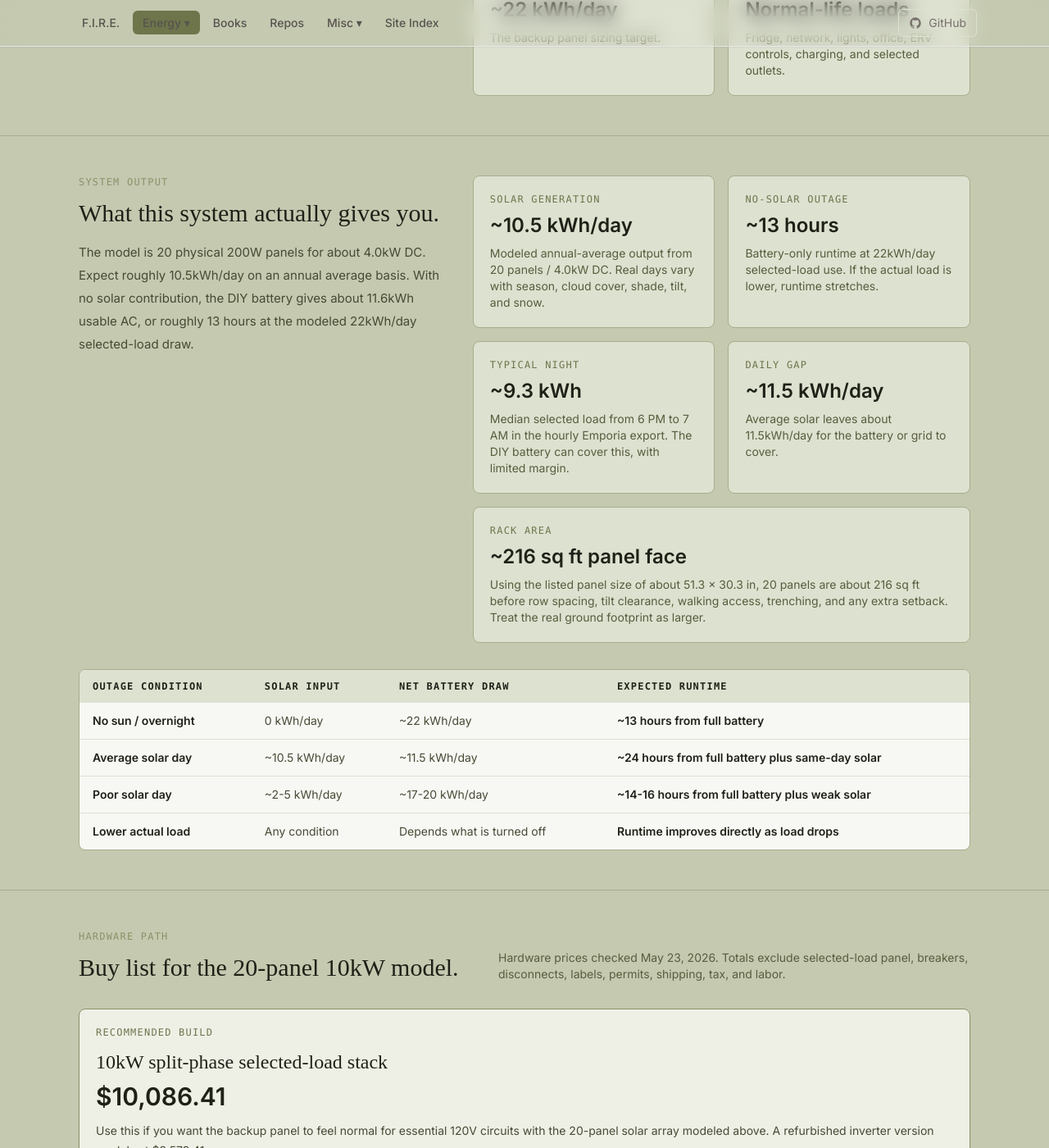
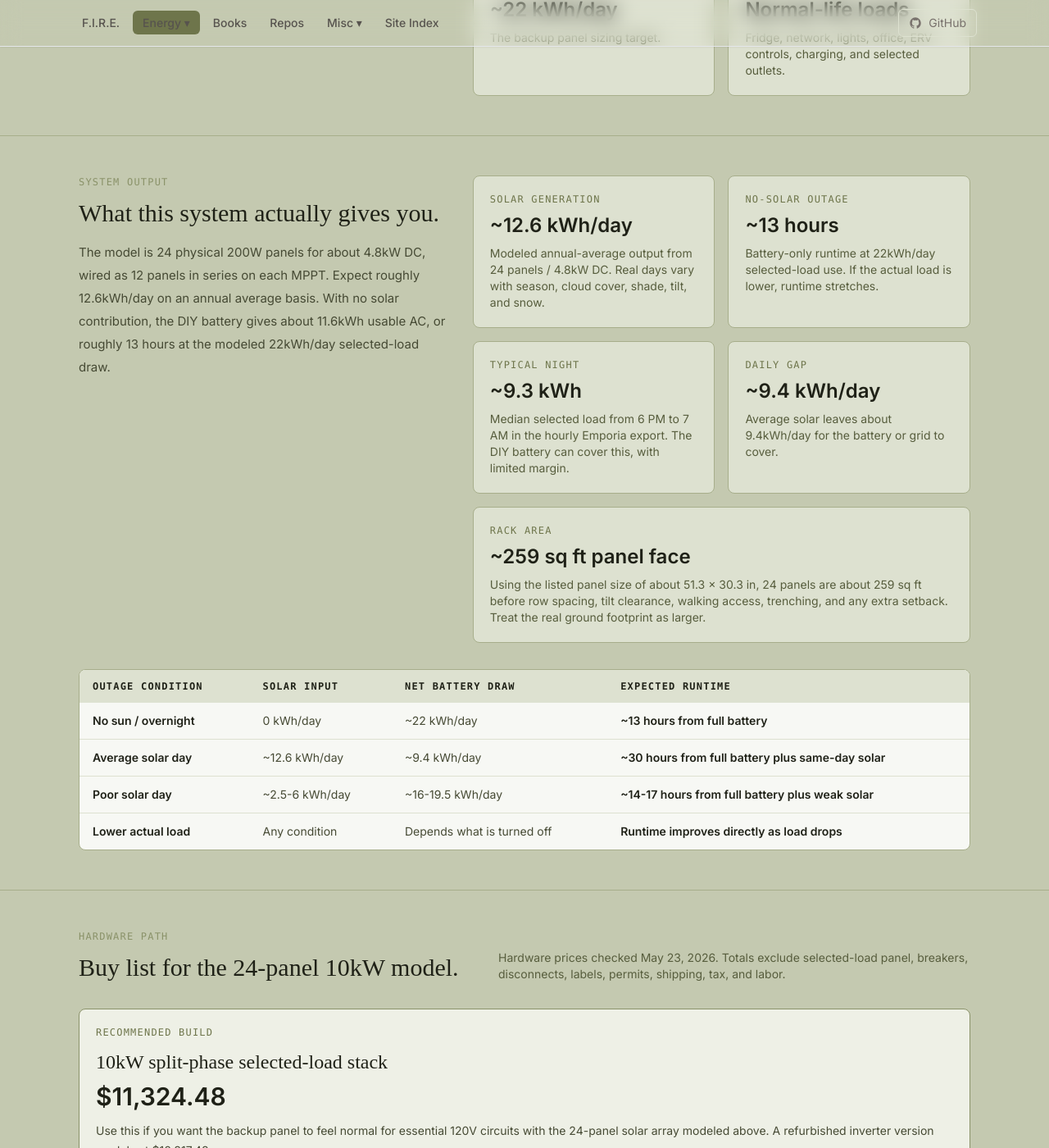
Before and after one commit to techmore/techmore.github.io, a Jekyll site: the page built from pages/energy-monitoring/will-prowse-2026.html, in a window 1280 px wide and 1400 px high, scrolled down 892 px. Shown: the whole window at 82% size. Built offline with Jekyll 4.4.1, drawn with Linux system fonts in a browser that asks for light colours; nearby versions of some CDN libraries; some web fonts are replaced; some of the changed text lies outside the part shown.

Commit message:
Model 24 panel solar sweet spot

```diff
--- a/pages/energy-monitoring/will-prowse-2026.html
+++ b/pages/energy-monitoring/will-prowse-2026.html
@@ -9,7 +9,7 @@ title: Will Prowse 2026 - Techmore
       <p class="font-mono text-xs tracking-widest uppercase text-olive-500">Selected-load solar backup blueprint</p>
       <h1 class="mt-4 font-display italic text-5xl sm:text-6xl text-olive-950 leading-tight">Will Prowse 2026 budget path.</h1>
       <p class="mt-6 text-lg text-olive-800 leading-8">
-        A practical 10kW split-phase backup model for selected house loads: 20 panels, one 16kWh DIY battery, and a clear read on daily solar production and no-solar outage runtime.
+        A practical 10kW split-phase backup model for selected house loads: 24 panels, one 16kWh DIY battery, and a clear read on daily solar production and no-solar outage runtime.
       </p>
     </div>
   </section>
@@ -19,13 +19,13 @@ title: Will Prowse 2026 - Techmore
       <div class="grid gap-4 md:grid-cols-4">
         <div class="rounded-lg border border-olive-800 bg-olive-900/70 p-5">
           <p class="font-mono text-xs tracking-widest uppercase text-olive-300">Hardware cost</p>
-          <p class="mt-3 text-3xl font-semibold text-white">$10,086</p>
-          <p class="mt-2 text-sm text-olive-200">10kW stack with 20 panels. Refurb model is $9,579.</p>
+          <p class="mt-3 text-3xl font-semibold text-white">$11,324</p>
+          <p class="mt-2 text-sm text-olive-200">10kW stack with 24 panels. Refurb model is $10,817.</p>
         </div>
         <div class="rounded-lg border border-olive-800 bg-olive-900/70 p-5">
           <p class="font-mono text-xs tracking-widest uppercase text-olive-300">Solar per day</p>
-          <p class="mt-3 text-3xl font-semibold text-white">~10.5 kWh</p>
-          <p class="mt-2 text-sm text-olive-200">Modeled average from the 4.0kW array.</p>
+          <p class="mt-3 text-3xl font-semibold text-white">~12.6 kWh</p>
+          <p class="mt-2 text-sm text-olive-200">Modeled average from the 4.8kW array.</p>
         </div>
         <div class="rounded-lg border border-olive-800 bg-olive-900/70 p-5">
           <p class="font-mono text-xs tracking-widest uppercase text-olive-300">No-solar runtime</p>
@@ -82,14 +82,14 @@ title: Will Prowse 2026 - Techmore
           <p class="font-mono text-xs tracking-widest uppercase text-olive-500">System output</p>
           <h2 class="mt-3 text-3xl text-olive-950">What this system actually gives you.</h2>
           <p class="mt-4 text-olive-800 leading-7">
-            The model is 20 physical 200W panels for about 4.0kW DC. Expect roughly 10.5kWh/day on an annual average basis. With no solar contribution, the DIY battery gives about 11.6kWh usable AC, or roughly 13 hours at the modeled 22kWh/day selected-load draw.
+            The model is 24 physical 200W panels for about 4.8kW DC, wired as 12 panels in series on each MPPT. Expect roughly 12.6kWh/day on an annual average basis. With no solar contribution, the DIY battery gives about 11.6kWh usable AC, or roughly 13 hours at the modeled 22kWh/day selected-load draw.
           </p>
         </div>
         <div class="grid gap-4 sm:grid-cols-2">
           <div class="rounded-lg border border-olive-400 bg-olive-200 p-5">
             <p class="font-mono text-xs tracking-widest uppercase text-olive-600">Solar generation</p>
-            <p class="mt-2 text-2xl font-semibold text-olive-950">~10.5 kWh/day</p>
-            <p class="mt-2 text-sm text-olive-700">Modeled annual-average output from 20 panels / 4.0kW DC. Real days vary with season, cloud cover, shade, tilt, and snow.</p>
+            <p class="mt-2 text-2xl font-semibold text-olive-950">~12.6 kWh/day</p>
+            <p class="mt-2 text-sm text-olive-700">Modeled annual-average output from 24 panels / 4.8kW DC. Real days vary with season, cloud cover, shade, tilt, and snow.</p>
           </div>
           <div class="rounded-lg border border-olive-400 bg-olive-200 p-5">
             <p class="font-mono text-xs tracking-widest uppercase text-olive-600">No-solar outage</p>
@@ -103,13 +103,13 @@ title: Will Prowse 2026 - Techmore
           </div>
           <div class="rounded-lg border border-olive-400 bg-olive-200 p-5">
             <p class="font-mono text-xs tracking-widest uppercase text-olive-600">Daily gap</p>
-            <p class="mt-2 text-2xl font-semibold text-olive-950">~11.5 kWh/day</p>
-            <p class="mt-2 text-sm text-olive-700">Average solar leaves about 11.5kWh/day for the battery or grid to cover.</p>
+            <p class="mt-2 text-2xl font-semibold text-olive-950">~9.4 kWh/day</p>
+            <p class="mt-2 text-sm text-olive-700">Average solar leaves about 9.4kWh/day for the battery or grid to cover.</p>
           </div>
           <div class="rounded-lg border border-olive-400 bg-olive-200 p-5 sm:col-span-2">
             <p class="font-mono text-xs tracking-widest uppercase text-olive-600">Rack area</p>
-            <p class="mt-2 text-2xl font-semibold text-olive-950">~216 sq ft panel face</p>
-            <p class="mt-2 text-sm text-olive-700">Using the listed panel size of about 51.3 x 30.3 in, 20 panels are about 216 sq ft before row spacing, tilt clearance, walking access, trenching, and any extra setback. Treat the real ground footprint as larger.</p>
+            <p class="mt-2 text-2xl font-semibold text-olive-950">~259 sq ft panel face</p>
+            <p class="mt-2 text-sm text-olive-700">Using the listed panel size of about 51.3 x 30.3 in, 24 panels are about 259 sq ft before row spacing, tilt clearance, walking access, trenching, and any extra setback. Treat the real ground footprint as larger.</p>
           </div>
         </div>
       </div>
@@ -133,15 +133,15 @@ title: Will Prowse 2026 - Techmore
             </tr>
             <tr>
               <td class="px-4 py-3 font-semibold text-olive-950">Average solar day</td>
-              <td class="px-4 py-3">~10.5 kWh/day</td>
-              <td class="px-4 py-3">~11.5 kWh/day</td>
-              <td class="px-4 py-3 font-semibold text-olive-950">~24 hours from full battery plus same-day solar</td>
+              <td class="px-4 py-3">~12.6 kWh/day</td>
+              <td class="px-4 py-3">~9.4 kWh/day</td>
+              <td class="px-4 py-3 font-semibold text-olive-950">~30 hours from full battery plus same-day solar</td>
             </tr>
             <tr>
               <td class="px-4 py-3 font-semibold text-olive-950">Poor solar day</td>
-              <td class="px-4 py-3">~2-5 kWh/day</td>
-              <td class="px-4 py-3">~17-20 kWh/day</td>
-              <td class="px-4 py-3 font-semibold text-olive-950">~14-16 hours from full battery plus weak solar</td>
+              <td class="px-4 py-3">~2.5-6 kWh/day</td>
+              <td class="px-4 py-3">~16-19.5 kWh/day</td>
+              <td class="px-4 py-3 font-semibold text-olive-950">~14-17 hours from full battery plus weak solar</td>
             </tr>
             <tr>
               <td class="px-4 py-3 font-semibold text-olive-950">Lower actual load</td>
@@ -160,7 +160,7 @@ title: Will Prowse 2026 - Techmore
       <div class="flex flex-col gap-3 sm:flex-row sm:items-end sm:justify-between">
         <div>
           <p class="font-mono text-xs tracking-widest uppercase text-olive-500">Hardware path</p>
-          <h2 class="mt-3 text-3xl text-olive-950">Buy list for the 20-panel 10kW model.</h2>
+          <h2 class="mt-3 text-3xl text-olive-950">Buy list for the 24-panel 10kW model.</h2>
         </div>
         <p class="max-w-xl text-sm text-olive-700">Hardware prices checked May 23, 2026. Totals exclude selected-load panel, breakers, disconnects, labels, permits, shipping, tax, and labor.</p>
       </div>
@@ -169,8 +169,8 @@ title: Will Prowse 2026 - Techmore
         <article class="rounded-lg border border-olive-500 bg-olive-100 p-5">
           <p class="font-mono text-xs tracking-widest uppercase text-olive-600">Recommended build</p>
           <h3 class="mt-3 text-2xl text-olive-950">10kW split-phase selected-load stack</h3>
-          <p class="mt-2 text-3xl font-semibold text-olive-950">$10,086.41</p>
-          <p class="mt-3 text-sm text-olive-800 leading-6">Use this if you want the backup panel to feel normal for essential 120V circuits with the 20-panel solar array modeled above. A refurbished inverter version models at $9,579.41.</p>
+          <p class="mt-2 text-3xl font-semibold text-olive-950">$11,324.48</p>
+          <p class="mt-3 text-sm text-olive-800 leading-6">Use this if you want the backup panel to feel normal for essential 120V circuits with the 24-panel solar array modeled above. A refurbished inverter version models at $10,817.48.</p>
 
           <div class="mt-5 border-t border-olive-300 pt-4">
             <p class="font-mono text-xs tracking-widest uppercase text-olive-600">Spreadsheet</p>
@@ -216,30 +216,30 @@ title: Will Prowse 2026 - Techmore
                   </tr>
                   <tr>
                     <td class="px-4 py-3"><a href="https://www.amazon.com/Callsun-Bifacial-Efficiency-Monocrystalline-Off-Grid/dp/B0DC6T55ZK?th=1&linkCode=sl1&tag=vehicledwelling-20&linkId=e872f8ed2e47d73c0f523237f63b2d82&language=en_US&ref_=as_li_ss_tl" class="font-semibold text-olive-950 underline decoration-olive-300 hover:text-olive-700">Callsun 400W bifacial panel kit</a></td>
-                    <td class="px-4 py-3">10 kits</td>
+                    <td class="px-4 py-3">12 kits</td>
                     <td class="px-4 py-3">$294.06</td>
-                    <td class="px-4 py-3 font-semibold text-olive-950">$2,940.60</td>
-                    <td class="px-4 py-3">20 total 200W panels, about 4.0 kW DC and 216 sq ft of panel face.</td>
+                    <td class="px-4 py-3 font-semibold text-olive-950">$3,528.72</td>
+                    <td class="px-4 py-3">24 total 200W panels, about 4.8 kW DC and 259 sq ft of panel face.</td>
                   </tr>
                   <tr>
                     <td class="px-4 py-3"><a href="https://signaturesolar.com/integrarack-ir-30-ballastrack-solar-module-rack-1-fixed-leg/" class="font-semibold text-olive-950 underline decoration-olive-300 hover:text-olive-700">IntegraRack IR-30 BallastRack</a></td>
-                    <td class="px-4 py-3">20</td>
+                    <td class="px-4 py-3">24</td>
                     <td class="px-4 py-3">$129.99</td>
-                    <td class="px-4 py-3 font-semibold text-olive-950">$2,599.80</td>
+                    <td class="px-4 py-3 font-semibold text-olive-950">$3,119.76</td>
                     <td class="px-4 py-3">One rack per panel.</td>
                   </tr>
                   <tr>
                     <td class="px-4 py-3"><a href="https://signaturesolar.com/integrarack-ir-earthscrew-mounting-kit-10-pack-30/" class="font-semibold text-olive-950 underline decoration-olive-300 hover:text-olive-700">IntegraRack IR EarthScrews 10-pack</a></td>
-                    <td class="px-4 py-3">2 packs</td>
+                    <td class="px-4 py-3">3 packs</td>
                     <td class="px-4 py-3">$129.99</td>
-                    <td class="px-4 py-3 font-semibold text-olive-950">$259.98</td>
-                    <td class="px-4 py-3">Ground mount anchoring allowance for 20 racks.</td>
+                    <td class="px-4 py-3 font-semibold text-olive-950">$389.97</td>
+                    <td class="px-4 py-3">Ground mount anchoring allowance for 24 racks.</td>
                   </tr>
                 </tbody>
                 <tfoot class="bg-olive-200 text-olive-950">
                   <tr>
                     <td class="px-4 py-3 font-semibold" colspan="3">Modeled hardware subtotal</td>
-                    <td class="px-4 py-3 font-semibold">$10,086.41</td>
+                    <td class="px-4 py-3 font-semibold">$11,324.48</td>
                     <td class="px-4 py-3 text-sm">Before panel, breakers, disconnects, labels, permits, shipping, tax, and labor.</td>
                   </tr>
                 </tfoot>
@@ -249,7 +249,7 @@ title: Will Prowse 2026 - Techmore
 
           <div class="mt-5 rounded-lg border border-olive-300 bg-olive-50 p-4">
             <p class="font-mono text-xs tracking-widest uppercase text-olive-600">Refurbished inverter option</p>
-            <p class="mt-2 text-2xl font-semibold text-olive-950">$9,579.41 modeled total</p>
+            <p class="mt-2 text-2xl font-semibold text-olive-950">$10,817.48 modeled total</p>
             <p class="mt-2 text-sm text-olive-800 leading-6">
               Swap the new $1,690 inverter for the <a href="https://sungoldpower.com/collections/off-grid-solar-inverter/products/10kw-48v-split-phase-solar-inverter?variant=46786395439241" class="font-semibold text-olive-950 underline decoration-olive-300 hover:text-olive-700">refurbished SunGoldPower 10KW 48V split-phase inverter</a> at $1,183.00. The rest of the model stays the same, so the cost drops by $507.00.
             </p>
@@ -264,7 +264,7 @@ title: Will Prowse 2026 - Techmore
         <p class="mt-2 text-sm text-olive-800 leading-6">The <a href="https://yixiangpower.com/products/pre-sale-yixiang-us-stock-eve-mb56-finished-battery-pack-32kwh-51-2v-16s-628ah-eve-lifepo4-cell-lithium-battery-estimated-shipping-date-dec-20th?sca_ref=9207522.jYuzmwEjUpH" class="font-semibold text-olive-950 underline decoration-olive-300 hover:text-olive-700">Yixiang EVE MB56 32 kWh finished battery</a> is still the cleaner more-power option. Adding it back in place of the DIY kit and heater raises the model by about $1,579, but usable AC storage rises from about 11.6 kWh to about 23 kWh. That is the better match if overnight margin matters more than lowest entry price.</p>
       </div>
 
-      <p class="mt-6 text-sm text-olive-700 leading-6">The 20-panel model is 10 linked Callsun kits, 20 racks, and 2 earth-screw packs. The panel face area is about 216 sq ft, but the actual installed ground footprint will be larger once tilt, row spacing, maintenance access, wiring paths, and setbacks are included. Before buying, verify panel Voc, cold-weather voltage rise, MPPT voltage range, conductor sizing, fusing, and disconnect requirements.</p>
+      <p class="mt-6 text-sm text-olive-700 leading-6">The 24-panel model is 12 linked Callsun kits, 24 racks, and 3 earth-screw packs. The clean electrical concept is 12 panels in series on MPPT 1 and 12 panels in series on MPPT 2. The panel face area is about 259 sq ft, but the actual installed ground footprint will be larger once tilt, row spacing, maintenance access, wiring paths, and setbacks are included. Before buying, verify panel Voc, cold-weather voltage rise, MPPT voltage range, conductor sizing, fusing, and disconnect requirements.</p>
     </div>
   </section>
 
```
